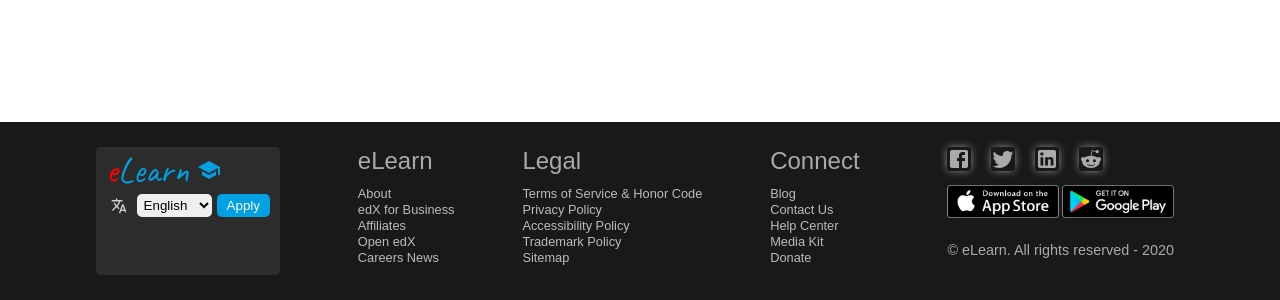
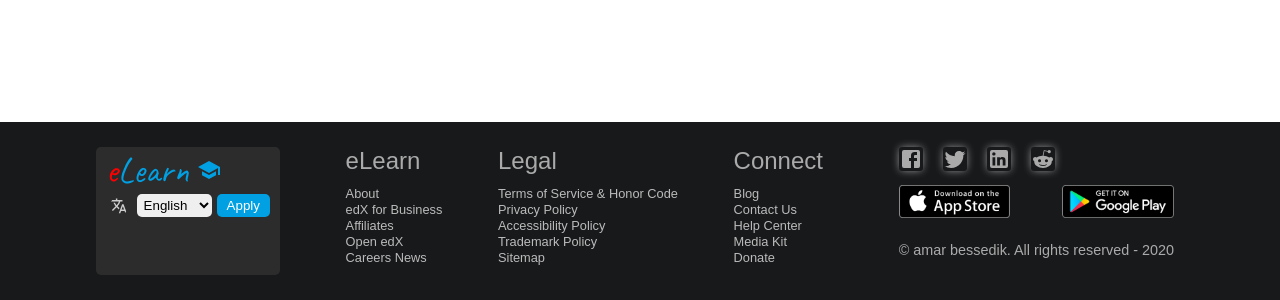
Before and after one commit to amarbessedik/e-learning-platform-v1, a React (Create React App) app: page /register in a window 1280 px wide. Shown: the part 812-1112 px from the top of the page. Built offline with nearby package versions, Linux system fonts and the light colour scheme.

Commit message:
copy right name added

```diff
--- a/src/components/Footer/Footer.js
+++ b/src/components/Footer/Footer.js
@@ -113,7 +113,7 @@ const Footer = () => {
             </div>
           </div>
           <div className="copy__right">
-            &copy; eLearn. All rights reserved - 2020
+            &copy; amar bessedik. All rights reserved - 2020
           </div>
         </div>
       </div>
```
